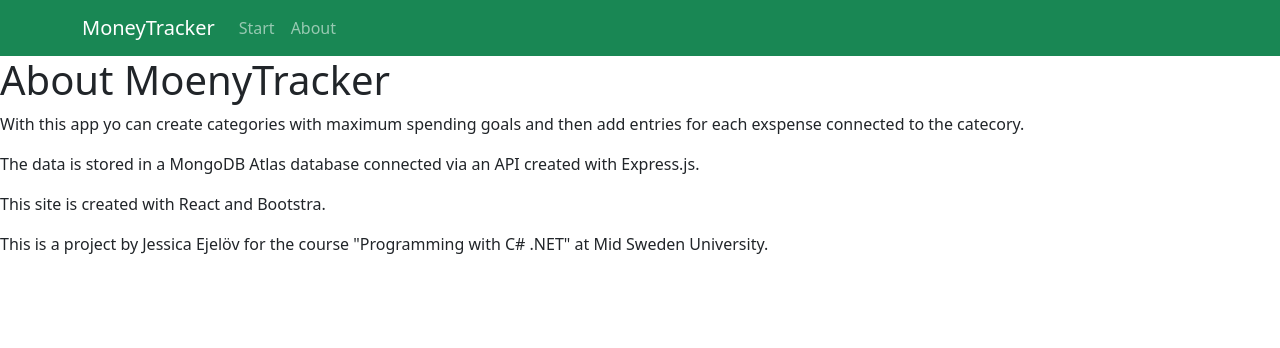
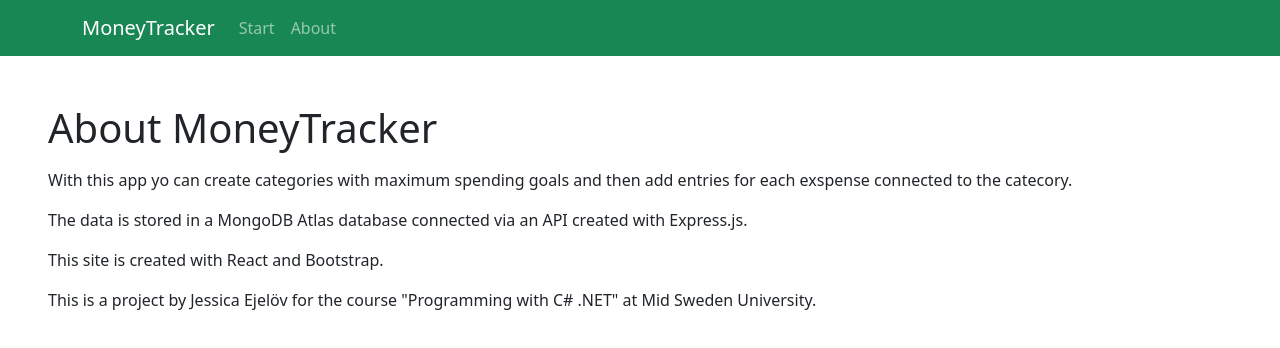
Before and after one commit to Jessofnorth/moneytracker-webb, a React (Create React App) app: page /about in a window 1280 px wide. Shown: the top 348 px of the page. Built offline with nearby package versions, Linux system fonts and the light colour scheme.

Commit message:
spelling

```diff
--- a/src/components/about.js
+++ b/src/components/about.js
@@ -2,14 +2,14 @@ import React from "react";
 // page with info about the website
 function About() {
   return (
-    <section>
-      <h1>About MoenyTracker</h1>
+    <section className="m-5">
+      <h1 className="mb-3">About MoneyTracker</h1>
       <p>
         With this app yo can create categories with maximum spending goals and
         then add entries for each exspense connected to the catecory.
       </p>
       <p>The data is stored in a MongoDB Atlas database connected via an API created with Express.js.</p>
-      <p>This site is created with React and Bootstra.</p>
+      <p>This site is created with React and Bootstrap.</p>
       <p>This is a project by Jessica Ejelöv for the course "Programming with C# .NET" at Mid Sweden University.</p>
     </section>
   );
```
